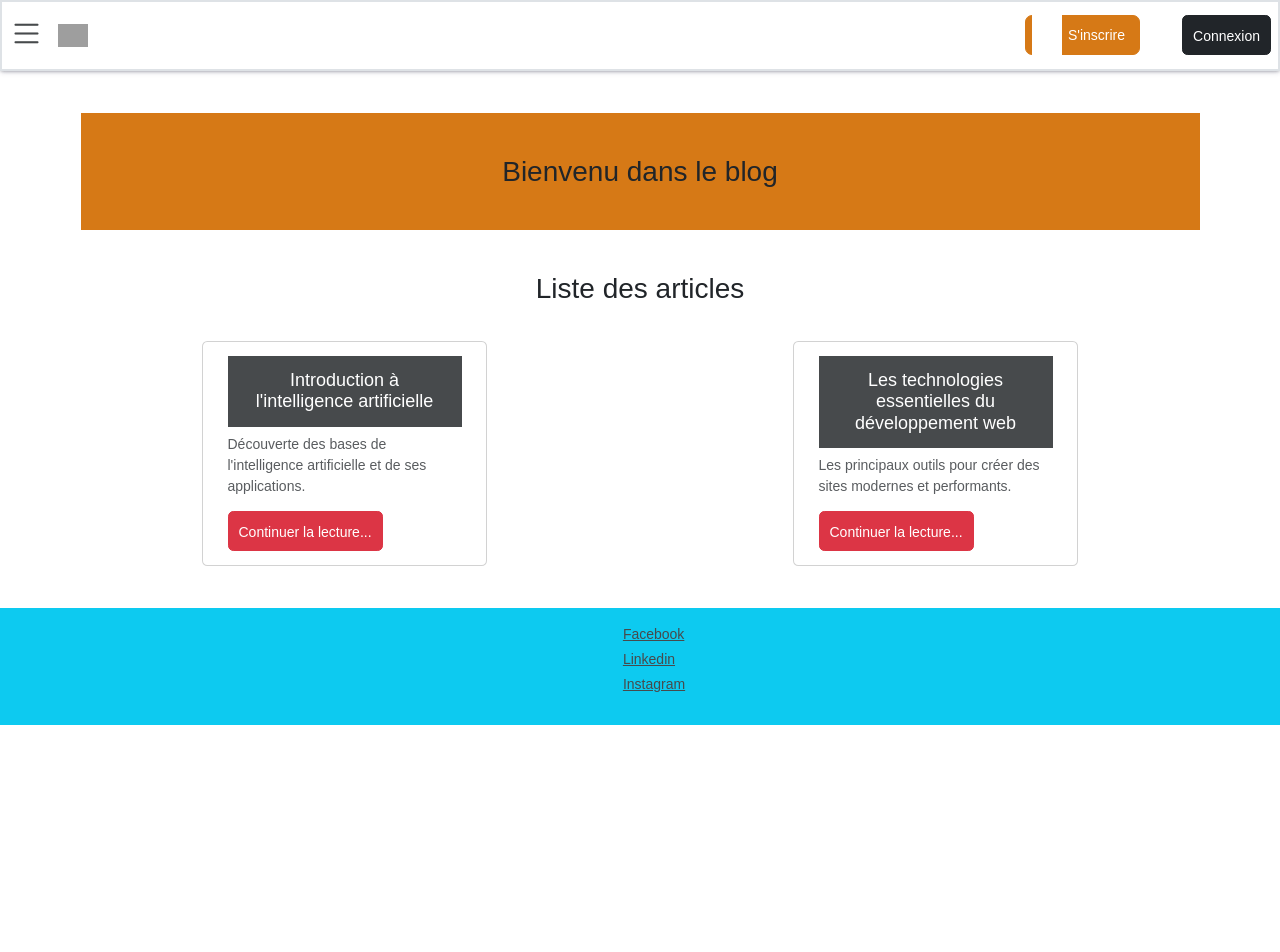
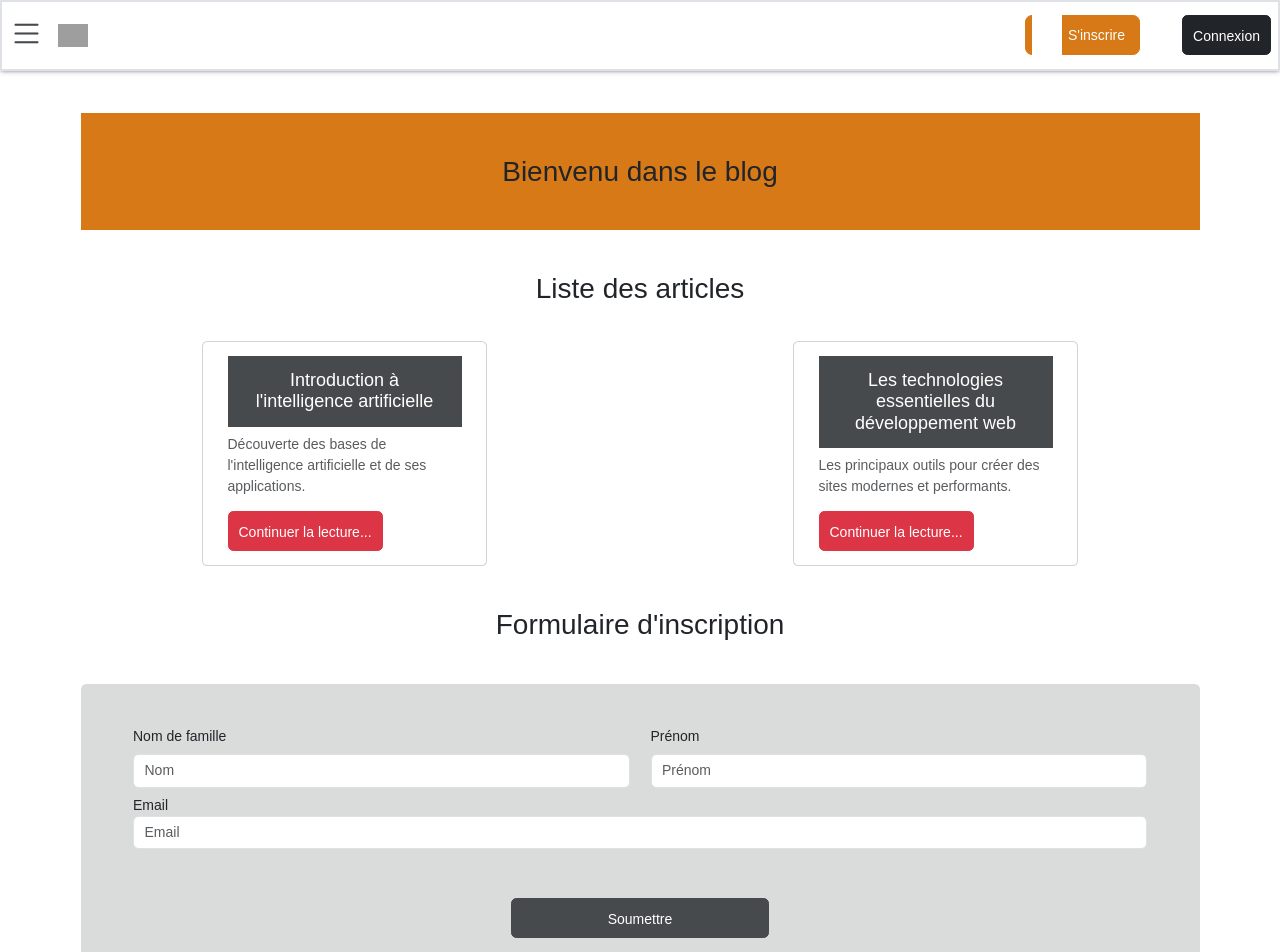
Before and after one commit to Cassius269/course-learn-react-dyma, a React (Vite) app: page / in a window 1280 px wide. Shown: the top 952 px of the page. Before the commit the page ends 800 px from the top, so only its background shows below. Built offline with nearby package versions, Linux system fonts and the light colour scheme; grey boxes are pictures that could not be loaded.

Commit message:
création d'évenement dans un formulaire

```diff
--- a/package.json
+++ b/package.json
@@ -14,7 +14,7 @@
     "react": "^19.2.0",
     "react-bootstrap": "^2.10.10",
     "react-dom": "^19.2.0",
-    "sass": "^1.97.1"
+    "sass": "^1.97.2"
   },
   "devDependencies": {
     "@eslint/js": "^9.39.2",
--- a/src/App.jsx
+++ b/src/App.jsx
@@ -3,6 +3,7 @@ import Footer from './components/Footer';
 import Header from './components/Header';
 import { Title } from './components/Title';
 import Articles from './components/Articles';
+import Form from './components/Form';
 
 export default function App(){
     return (
@@ -11,6 +12,7 @@ export default function App(){
             <main className='container'>
                 <Title/>
                 <Articles />
+                <Form />
             </main>
             <Footer/>
         </>
--- /dev/null
+++ b/src/Components/Form.jsx
@@ -0,0 +1,45 @@
+export default function Form(){
+    const handleInput = (e) => {
+        console.log(e)
+        console.log(e.target.value)
+    }
+
+    const handleFocus= (e) => {
+        console.log("objet event", e);
+        console.log("input cliqué", e.target);
+        e.target.a
+    }
+
+    const handleSubmit = (e) => {
+        e.preventDefault(); // Désactiver le comportement par défaut de la soumission de formulaire (désactiver le rafraichissement de la page)
+
+        console.log("Formulaire mis en attente");
+        // soumettre le formulaire
+    }
+
+    return (
+        <section className="container mt-5">
+            <h3 className="fs-2 mb-5">Formulaire d'inscription</h3>
+            <form onSubmit={handleSubmit} action="" method="GET" className="row bg-primary-subtle p-5 rounded-2">
+                <div className="mb-2 col-12 col-md-6">
+                    <label htmlFor="lastname" className="form-label">Nom de famille</label>
+                    <input onFocus={handleFocus} onInput={handleInput} type="text" id="lastname" name="lastname" placeholder="Nom" className="form-control"/>
+                </div>
+
+                <div className="mb-2 col-12 col-md-6">
+                    <label htmlFor="firstname" className="form-label">Prénom</label>
+                    <input onFocus={handleFocus} onInput={handleInput} type="text" id="firstname" name="firstname" placeholder="Prénom" className="form-control" />
+                </div>
+
+                <div className="mb-2 col-12">
+                    <label htmlFor="email">Email</label>
+                    <input onFocus={handleFocus} onInput={handleInput} type="text" id="email" name="email" placeholder="Email" className="form-control" />
+                </div>
+
+
+                <button type="submit" className="btn btn-primary m-auto mt-5 col-11 col-md-6 col-lg-3">Soumettre</button>
+            </form>
+        </section>
+
+    )
+}
--- a/src/main.jsx
+++ b/src/main.jsx
@@ -1,10 +1,13 @@
 import { createRoot } from 'react-dom/client'
 import App from './App';
 import './assets/styles/App.scss'; // Importer la stylisation de base de toute l'application
+import { StrictMode } from 'react';
 
 // Récupération de l'élement racine
 const root = createRoot(document.querySelector('#root'));
 
 root.render(
-   <App />
+   <StrictMode>
+      <App />
+   </StrictMode>
 );
```
Also changed, not shown: 1 other file (tests, documents, lock files or other folders).
